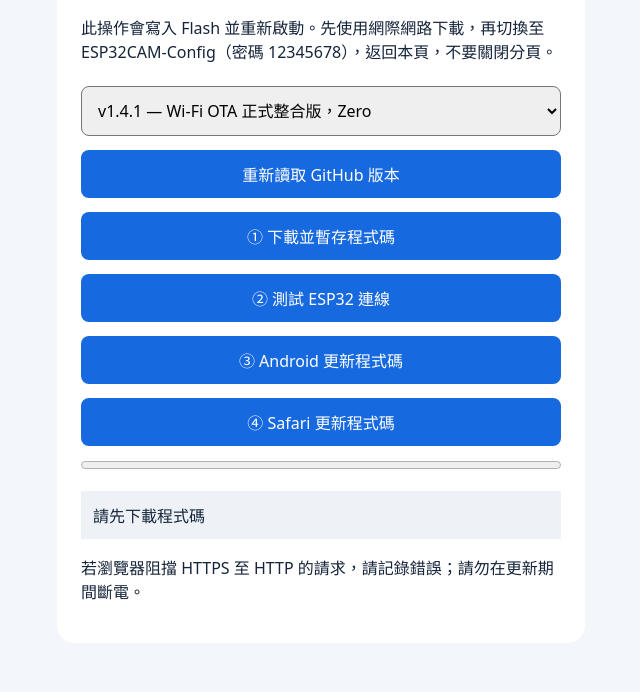
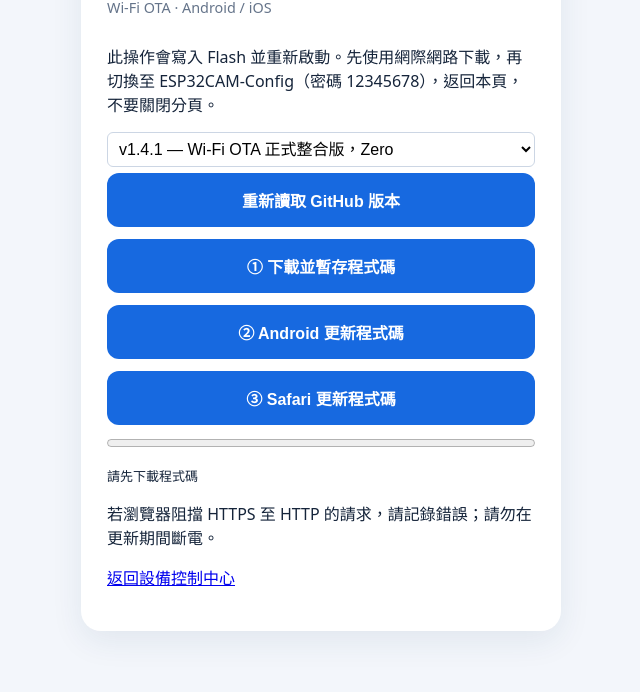
Before and after one commit to PHYTOPHTHORA1015/ESP32-CAM_website, a plain HTML site: page test-c/ota.html in a window 1280 px wide. Shown: the part 108-800 px from the top of the page, without its empty margins (319-959 px from the left). Drawn offline with Linux system fonts and the light colour scheme.

Commit message:
Add files via upload

```diff
--- a/test-c/ota.html
+++ b/test-c/ota.html
@@ -1,6 +1,9 @@
-<!doctype html><html lang="zh-Hant"><meta charset="utf-8"><meta name="viewport" content="width=device-width,initial-scale=1"><title>ESP32-CAM Wi-Fi OTA 更新中心</title><style>body{font:16px system-ui,sans-serif;background:#f3f6fb;color:#15243a;margin:0}main{max-width:480px;margin:24px auto;background:white;padding:24px;border-radius:18px}button,select{box-sizing:border-box;width:100%;padding:12px;margin:7px 0;font:inherit;border-radius:8px}button{background:#1769e0;color:white;border:0}button:disabled{opacity:.5}pre{white-space:pre-wrap;overflow-wrap:anywhere;background:#eef2f7;padding:12px}progress{width:100%}</style><main><h2>ESP32-CAM Wi-Fi OTA 程式碼更新中心</h2><p>此操作會寫入 Flash 並重新啟動。先使用網際網路下載，再切換至 ESP32CAM-Config（密碼 12345678），返回本頁，不要關閉分頁。</p><select id="versions"></select><button id="refresh">重新讀取 GitHub 版本</button><button id="download">① 下載並暫存程式碼</button><button id="ping">② 測試 ESP32 連線</button><button id="send">③ Android 更新程式碼</button><button id="formSend">④ Safari 更新程式碼</button><form id="nativeForm" action="http://192.168.4.1/form-full" method="post" enctype="multipart/form-data" hidden><input type="file" name="firmware" id="nativeFile"></form><progress id="progress" max="100" value="0"></progress><pre id="log">初始化中…</pre><p>若瀏覽器阻擋 HTTPS 至 HTTP 的請求，請記錄錯誤；請勿在更新期間斷電。</p></main><script>
-const $=id=>document.getElementById(id), base='http://192.168.4.1';let versions=[],cached=null,busy=false;
-function log(t){$('log').textContent=t}function lock(v){busy=v;for(const id of ['refresh','download','ping','send','formSend'])$(id).disabled=v;}
+<!doctype html><html lang="zh-Hant"><head><meta charset="utf-8"><meta name="viewport" content="width=device-width,initial-scale=1"><title>ESP32-CAM 程式碼更新中心</title><style>
+:root{color-scheme:light;font-family:system-ui,-apple-system,'Noto Sans TC',sans-serif}body{margin:0;background:#f3f6fb;color:#15243a}.wrap{max-width:480px;margin:36px auto;padding:0 18px}.panel{background:#fff;border-radius:20px;padding:26px;box-shadow:0 10px 32px #1b3a6515}h1{font-size:1.45rem;margin:0 0 8px}.sub{color:#65748a;font-size:.9rem;line-height:1.65;margin:0 0 24px}.clock{font-size:1.65rem;font-weight:700;font-variant-numeric:tabular-nums;text-align:center;margin:14px 0 24px}.small{font-size:.82rem;color:#68788d;text-align:center}button{width:100%;padding:15px 16px;border:0;border-radius:12px;font-size:1rem;font-weight:700;margin:6px 0;cursor:pointer;background:#1769e0;color:#fff}button.secondary{background:#eaf1ff;color:#1959af}button:disabled{opacity:.45;cursor:not-allowed}.status{margin-top:20px;padding:14px;border-radius:12px;background:#f1f5f9;line-height:1.55;white-space:pre-wrap;overflow-wrap:anywhere;font-size:.9rem}.success{background:#e8f7ed;color:#146332}.error{background:#fff0ee;color:#a22b23}.note{font-size:.84rem;line-height:1.7;color:#65748a;margin-top:20px}strong{color:#243952}
+fieldset{border:1px solid #dbe3ef;border-radius:12px;margin:14px 0;padding:12px}select{font-size:16px;padding:7px;border:1px solid #ccd6e4;border-radius:6px;background:white}label{display:block;margin:8px 0}.times{display:flex;align-items:center;gap:6px;flex-wrap:wrap}input[type=checkbox]{width:18px;height:18px}h2{font-size:1.15rem}pre{white-space:pre-wrap;overflow-wrap:anywhere}progress{width:100%}</style></head><body><main class="wrap"><section class="panel"><h1>ESP32-CAM 程式碼更新中心</h1><p class="sub">Wi-Fi OTA · Android / iOS</p><p>此操作會寫入 Flash 並重新啟動。先使用網際網路下載，再切換至 ESP32CAM-Config（密碼 12345678），返回本頁，不要關閉分頁。</p><select style="width:100%" id="versions"></select><button id="refresh">重新讀取 GitHub 版本</button><button id="download">① 下載並暫存程式碼</button><button id="send">② Android 更新程式碼</button><button id="formSend">③ Safari 更新程式碼</button><form id="nativeForm" action="http://192.168.4.1/form-full" method="post" enctype="multipart/form-data" hidden><input type="file" name="firmware" id="nativeFile"></form><progress id="progress" max="100" value="0"></progress><pre id="log">初始化中…</pre><p>若瀏覽器阻擋 HTTPS 至 HTTP 的請求，請記錄錯誤；請勿在更新期間斷電。</p><p><a href="http://192.168.4.1/">返回設備控制中心</a></p></section></main><script>const $=id=>document.getElementById(id),base="http://192.168.4.1";if("serviceWorker" in navigator)navigator.serviceWorker.register("./sw.js").catch(()=>{});(()=>{});(()=>{
+
+let versions=[],cached=null,busy=false;
+function log(t){$('log').textContent=t}function lock(v){busy=v;for(const id of ['refresh','download','send','formSend'])$(id).disabled=v;}
 const db=new Promise((resolve,reject)=>{const r=indexedDB.open('esp32-ota-production-v141',1);r.onupgradeneeded=()=>r.result.createObjectStore('firmware');r.onsuccess=()=>resolve(r.result);r.onerror=()=>reject(r.error)});
 async function store(value){const d=await db;return new Promise((resolve,reject)=>{const t=d.transaction('firmware','readwrite');t.objectStore('firmware').put(value,'current');t.oncomplete=resolve;t.onerror=()=>reject(t.error);t.onabort=()=>reject(t.error)})}
 async function restore(){const d=await db;return new Promise((resolve,reject)=>{const r=d.transaction('firmware').objectStore('firmware').get('current');r.onsuccess=()=>resolve(r.result);r.onerror=()=>reject(r.error)})}
@@ -8,8 +11,8 @@ async function load(){const r=await fetch('firmware/versions.json',{cache:'no-st
 async function run(fn){if(busy)return;lock(true);try{await fn()}catch(e){log('失敗：'+e.message+'\n若已切換 Wi-Fi，請確認手機連到 ESP32CAM-Config；也可能是瀏覽器安全限制。')}finally{lock(false)}}
 $('refresh').onclick=()=>run(async()=>{await load();log('版本清單已載入')});
 $('download').onclick=()=>run(async()=>{const v=versions[$('versions').value];if(!v)throw Error('請選擇版本');const r=await fetch('firmware/'+v.file,{cache:'no-store'});if(!r.ok)throw Error('下載 HTTP '+r.status);const bytes=await r.arrayBuffer();if(!bytes.byteLength||bytes.byteLength>1966080)throw Error('檔案大小不符');const sha=Array.from(new Uint8Array(await crypto.subtle.digest('SHA-256',bytes)),b=>b.toString(16).padStart(2,'0')).join('');const next={version:v.version,file:v.file,bytes,sha};await store(next);cached=next;log('已暫存 v'+v.version+'\n'+bytes.byteLength+' bytes\nSHA-256: '+sha+'\n現在切換 Wi-Fi，再返回本頁。')});
-$('ping').onclick=()=>run(async()=>{const controller=new AbortController();const timer=setTimeout(()=>controller.abort(),10000);try{const r=await fetch(base+'/ping',{signal:controller.signal});if(!r.ok||await r.text()!=='ESP32-OTA-1.4.1')throw Error('非相容 OTA 裝置');log('ESP32 連線成功')}finally{clearTimeout(timer)}});
 $('send').onclick=()=>run(async()=>{cached=await restore();if(!cached)throw Error('沒有暫存程式碼');if(!confirm('確定更新至 v'+cached.version+'？更新期間請勿斷電。'))return;const form=new FormData();form.append('firmware',new Blob([cached.bytes]),cached.sha+'.bin');$('progress').value=0;const start=performance.now();const result=await new Promise((resolve,reject)=>{const x=new XMLHttpRequest();x.open('POST',base+'/upload');x.timeout=120000;x.upload.onprogress=e=>{if(e.lengthComputable)$('progress').value=e.loaded/e.total*100};x.onload=()=>{try{if(x.status!==200)throw Error('HTTP '+x.status+' '+x.responseText);resolve(JSON.parse(x.responseText))}catch(e){reject(e)}};x.onerror=()=>reject(Error('網路請求被阻擋或連線失敗'));x.ontimeout=()=>reject(Error('傳輸逾時'));x.send(form)});const sec=(performance.now()-start)/1000;if(!result.ok||result.bytes!==cached.bytes.byteLength||result.sha256!==cached.sha)throw Error('資料驗證不一致');$('progress').value=100;log('更新成功，SHA-256 一致\n'+result.bytes+' bytes\n手機端 '+sec.toFixed(2)+' 秒，'+(result.bytes/1024/sec).toFixed(1)+' KiB/s\nESP32 接收 '+result.ms+' ms\n更新完成，設備即將重新啟動，請重新連線及校時。')});
 $('formSend').onclick=()=>run(async()=>{cached=await restore();if(!cached)throw Error('沒有暫存程式碼');if(!confirm('確定更新至 v'+cached.version+'？更新期間請勿斷電。'))return;const file=new File([cached.bytes],cached.sha+'.bin',{type:'application/octet-stream'});const dt=new DataTransfer();dt.items.add(file);$('nativeFile').files=dt.files;if($('nativeFile').files.length!==1||$('nativeFile').files[0].size!==cached.bytes.byteLength)throw Error('瀏覽器不支援自動填入檔案');log('正在提交表單，請等待 ESP32 回應');$('nativeForm').submit()});
 (async()=>{try{cached=await restore();if(cached)log('已恢復暫存 v'+cached.version+'，'+cached.bytes.byteLength+' bytes');else log('請先下載程式碼');try{await load()}catch(e){if(!cached)log('版本清單載入失敗：'+e.message)}}catch(e){log('初始化失敗：'+e.message)}})();
-</script></html>
+
+})();</script></body></html>
--- a/test-c/sw.js
+++ b/test-c/sw.js
@@ -1,4 +1,2 @@
-const CACHE='esp32-ota-c-test-v3';
-self.addEventListener('install',e=>{e.waitUntil(caches.open(CACHE).then(c=>c.addAll(['./index.html'])).then(()=>self.skipWaiting()))});
-self.addEventListener('activate',e=>e.waitUntil(self.clients.claim()));
-self.addEventListener('fetch',e=>{if(e.request.mode==='navigate'&&new URL(e.request.url).origin===self.location.origin)e.respondWith(fetch(e.request).catch(()=>caches.open(CACHE).then(c=>c.match('./index.html'))))});
+self.addEventListener('install',e=>e.waitUntil(self.skipWaiting()));
+self.addEventListener('activate',e=>e.waitUntil((async()=>{for(const k of await caches.keys())if(k.startsWith('esp32-ota-c-test-'))await caches.delete(k);await self.clients.claim();})()));
```
